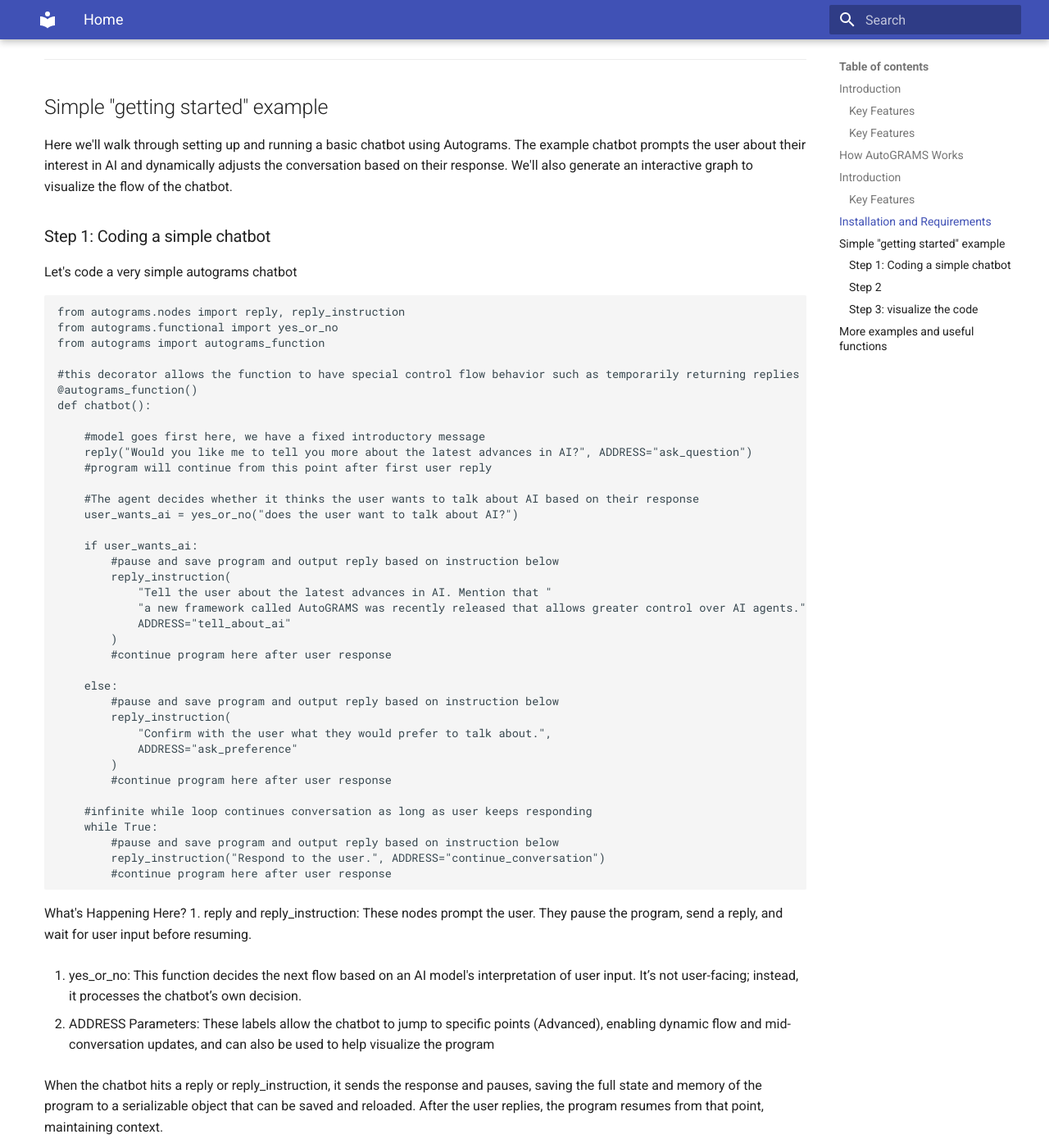
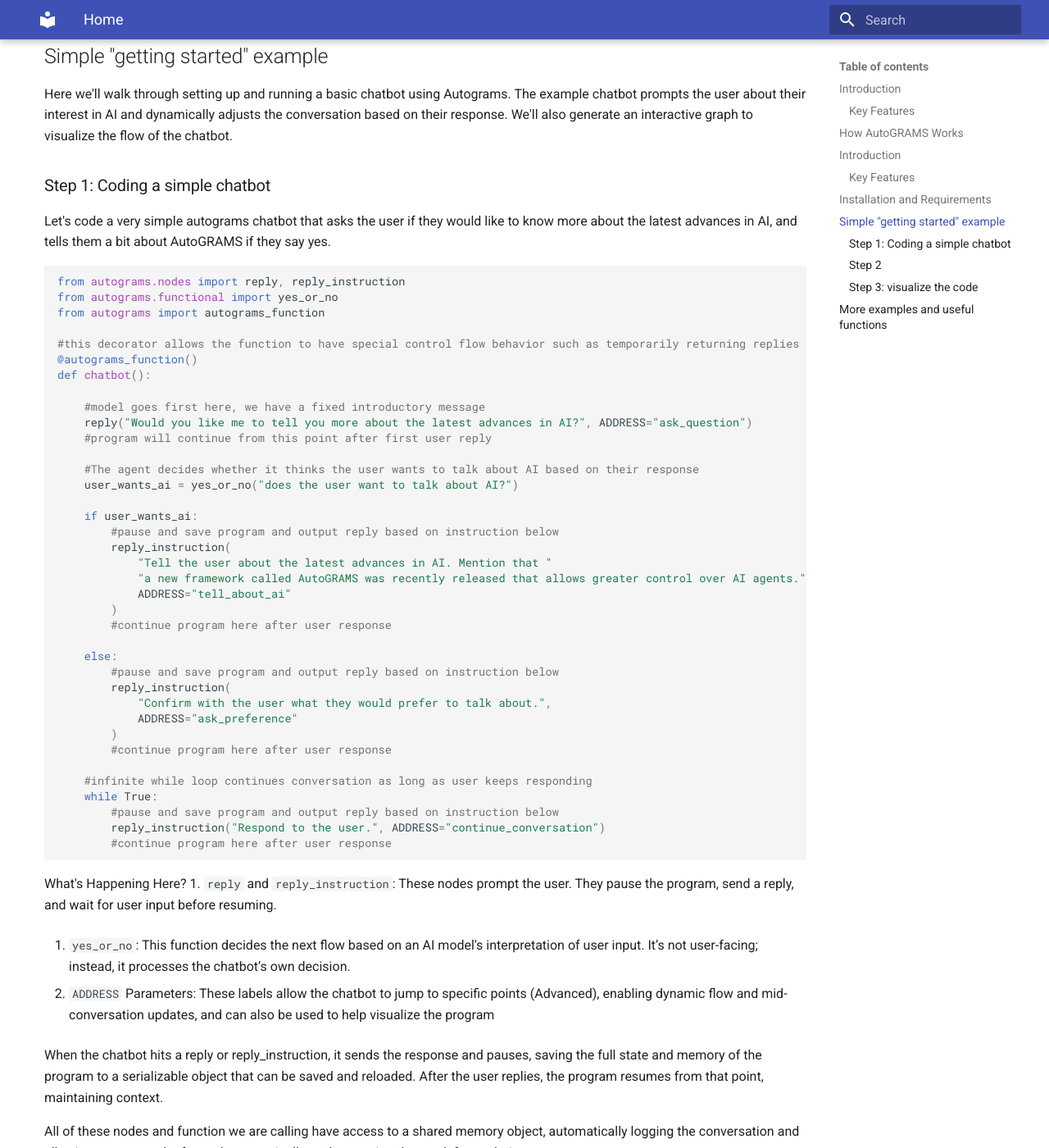
Before and after one commit to autograms/autograms, an MkDocs documentation site: the page built from docs/index.md, in a window 1280 px wide and 1400 px high, scrolled down 3370 px. Shown: the whole window at 82% size. Built offline with MkDocs 1.6.1 and Material for MkDocs 9.7.7, drawn with Linux system fonts in a browser that asks for light colours; some of the changed text lies outside the part shown.

Commit message:
updated docs

````diff
--- a/docs/index.md
+++ b/docs/index.md
@@ -18,7 +18,6 @@
 
 ---
 
-### Key Features
 
 ### Key Features
 
@@ -119,8 +118,8 @@
 
 ### Step 1: Coding a simple chatbot
 
-Let's code a very simple autograms chatbot
-```
+Let's code a very simple autograms chatbot that asks the user if they would like to know more about the latest advances in AI, and tells them a bit about AutoGRAMS if they say yes.
+```python
 from autograms.nodes import reply, reply_instruction
 from autograms.functional import yes_or_no
 from autograms import autograms_function
@@ -161,11 +160,11 @@
 ```
 
 What's Happening Here?
-1. reply and reply_instruction: These nodes prompt the user. They pause the program, send a reply, and wait for user input before resuming.
+1. `reply` and `reply_instruction`: These nodes prompt the user. They pause the program, send a reply, and wait for user input before resuming.
 
-2. yes_or_no: This function decides the next flow based on an AI model's interpretation of user input. It’s not user-facing; instead, it processes the chatbot’s own decision.
+2. `yes_or_no`: This function decides the next flow based on an AI model's interpretation of user input. It’s not user-facing; instead, it processes the chatbot’s own decision.
 
-3. ADDRESS Parameters: These labels allow the chatbot to jump to specific points (Advanced), enabling dynamic flow and mid-conversation updates, and can also be used to help visualize the program
+3. `ADDRESS` Parameters: These labels allow the chatbot to jump to specific points (Advanced), enabling dynamic flow and mid-conversation updates, and can also be used to help visualize the program
 
 
 
@@ -177,7 +176,7 @@
 ### Step 2
 
 Next, create a script called `run_simple_example.py` to run the chatbot function. This script will use the `Autogram` class to manage memory and handle user interactions.
-```
+```python
 from autograms import Autogram
 from simple_example import chatbot
 
@@ -202,7 +201,7 @@
 
 ### Step 3: visualize the code
 create a new file called generate_graph.py
-```
+```python
 from autograms.graph import compile_graph
 from simple_example import chatbot
 
--- a/mkdocs.yml
+++ b/mkdocs.yml
@@ -10,18 +10,18 @@
   - Home: index.md
   - Documentation:
       - Autogram class: documentation/autogram.md
-      - Autograms Decorators: documentation/decorators.md
-      - Managing memory: memory.md
-      - Nodes: nodes.md
-      - Reply functions: reply_functions.md
-      - Decision functions: decision_functions.md
-      - Generation functions: structured_generation_functions.md
-      - Control Flow functions: control_flow_functions.md
-      - Prompt functions: prompt_functions.md
-      - Models calling functions: model_functions.md
-      - Embedding functions: embeddings.md
-      - Logging functions: logging_functions.md
-      - Code utility functions: helper.md
+      - Autograms Decorators: documentation/autograms_decorators.md
+      - Managing memory: documentation/memory.md
+      - Nodes: documentation/nodes.md
+      - Reply functions: documentation/reply_functions.md
+      - Decision functions: documentation/decision_functions.md
+      - Generation functions: documentation/structured_generation_functions.md
+      - Control Flow functions: documentation/control_flow_functions.md
+      - Prompt functions: documentation/prompt_functions.md
+      - Models calling functions: documentation/model_functions.md
+      - Embedding functions: documentation/embeddings.md
+      - Logging functions: documentation/logging_functions.md
+      - Code utility functions: documentation/helper.md
 
 
 
````
Also changed, not shown: README.md (+1 -1 lines).
